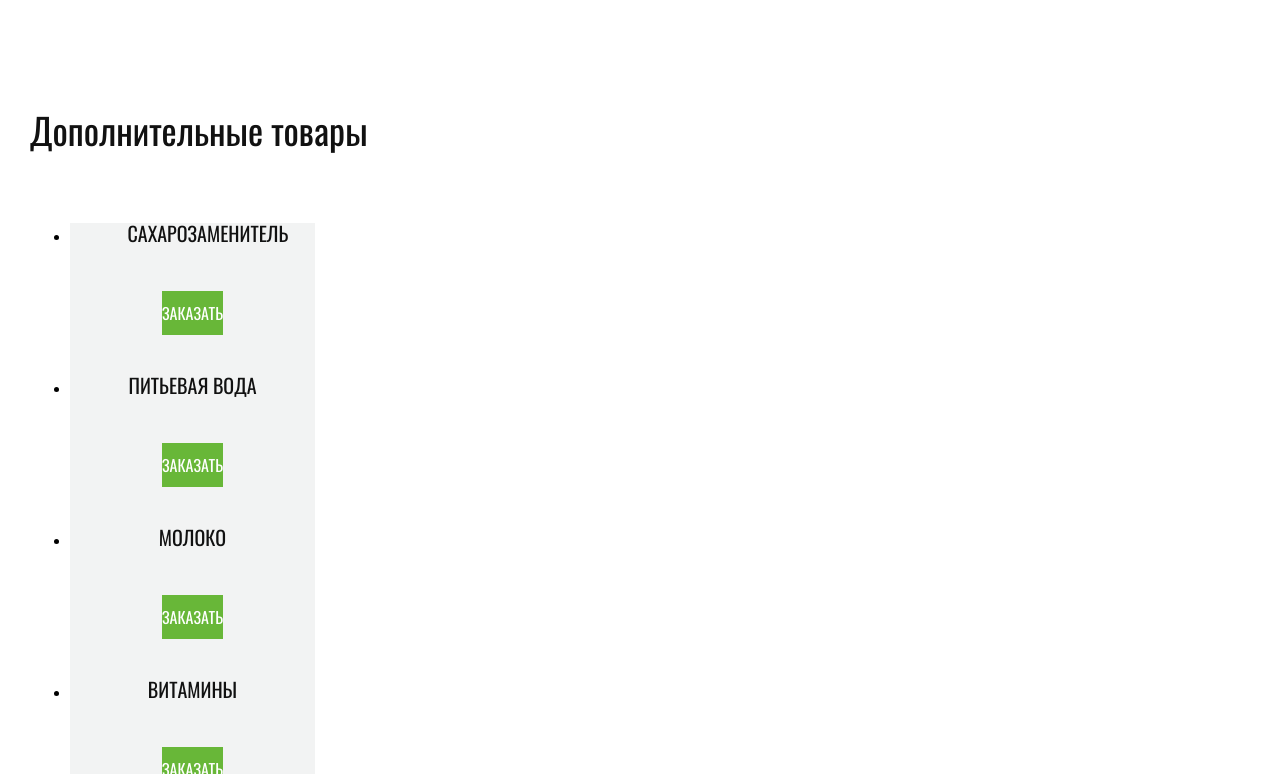
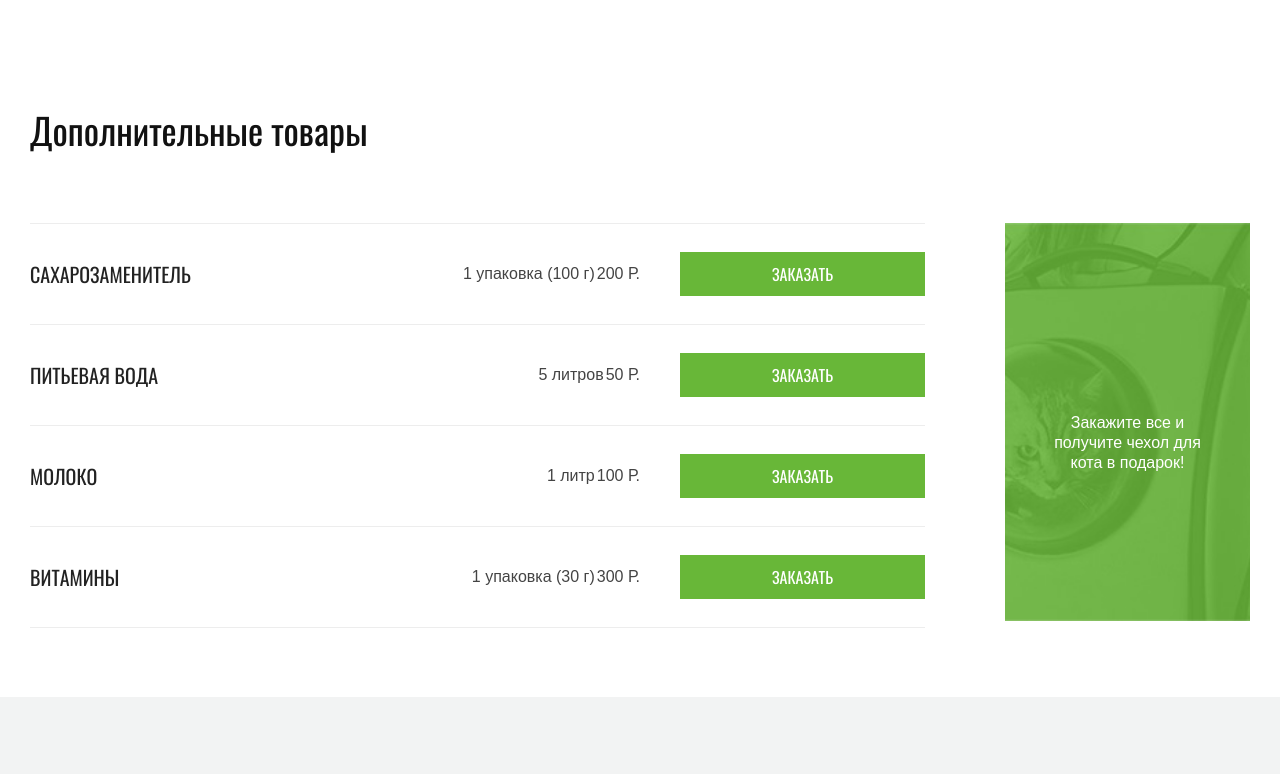
Before and after one commit to twiggie-rocks/151110-cat-energy-16, a website: page source/catalog.html in a window 1280 px wide. Shown: the part 1370-2144 px from the top of the page. Drawn offline with nearby package versions, Linux system fonts and the light colour scheme; files that its build step writes are made by us from their sources.

Commit message:
Верстка блока «Дополнительные товары»

```diff
--- a/source/catalog.html
+++ b/source/catalog.html
@@ -249,38 +249,64 @@
         </section>
         <section class="page-main__extra extra">
           <h2 class="extra__title">Дополнительные товары</h2>
+            <div class="extra__wrapper">
               <ul class="extra__list">
                 <li class="extra__item">
-                <div class="product">
-                  <h3 class="product__name">Сахарозаменитель</h3>
-                  <table class="product__properties"></table>
-                  <a href="#" class="button">Заказать</a>
+                  <div class="extra-product">
+                    <h3 class="extra-product__name">Сахарозаменитель</h3>
+                    <table class="extra-product__properties">
+                      <tbody>
+                        <tr>
+                          <td>1 упаковка (100 г)</td>
+                          <td>200 Р.</td>
+                      </tbody>
+                    </table>
+                    <a href="#" class="button extra-product__button">Заказать</a>
                   </div>
                 </li>
                 <li class="extra__item">
-                <div class="product">
-                  <h3 class="product__name">Питьевая вода</h3>
-                  <table class="product__properties"></table>
-                  <a href="#" class="button">Заказать</a>
+                  <div class="extra-product">
+                    <h3 class="extra-product__name">Питьевая вода</h3>
+                    <table class="extra-product__properties">
+                      <tbody>
+                        <tr>
+                          <td>5 литров</td>
+                          <td>50 Р.</td>
+                      </tbody>
+                    </table>
+                    <a href="#" class="button extra-product__button">Заказать</a>
                   </div>
                 </li>
                 <li class="extra__item">
-                <div class="product">
-                  <h3 class="product__name">Молоко</h3>
-                  <table class="product__properties"></table>
-                  <a href="#" class="button">Заказать</a>
+                  <div class="extra-product">
+                    <h3 class="extra-product__name">Молоко</h3>
+                    <table class="extra-product__properties">
+                      <tbody>
+                        <tr>
+                          <td>1 литр</td>
+                          <td>100 Р.</td>
+                      </tbody>
+                    </table>
+                    <a href="#" class="button extra-product__button">Заказать</a>
                   </div>
                 </li>
                 <li class="extra__item">
-                <div class="product">
-                  <h3 class="product__name">Витамины</h3>
-                  <table class="product__properties"></table>
-                  <a href="#" class="button">Заказать</a>
+                  <div class="extra-product">
+                    <h3 class="extra-product__name">Витамины</h3>
+                    <table class="extra-product__properties">
+                      <tbody>
+                        <tr>
+                          <td>1 упаковка (30 г)</td>
+                          <td>300 Р.</td>
+                      </tbody>
+                    </table>
+                    <a href="#" class="button extra-product__button">Заказать</a>
                   </div>
                 </li>
               </ul>
             <div class="extra__promo promo">
               <p class="promo__text">Закажите все и получите чехол для кота в подарок!</p>
+            </div>
           </div>
         </section>
       </div>
--- /dev/null
+++ b/source/sass/blocks/extra-product.scss
@@ -0,0 +1,84 @@
+.extra-product {
+  padding-top: 14px;
+  padding-bottom: 17px;
+}
+
+.extra-product__name {
+  margin: 0;
+  margin-bottom: 15px;
+  padding: 0;
+
+  font-size: 16px;
+  line-height: 16px;
+  font-weight: 400;
+  color: #222222;
+  font-family: $oswald;
+  text-transform: uppercase;
+}
+
+.extra-product__button {
+  width: 280px;
+}
+
+.extra-product__properties {
+  margin-bottom: 14px;
+
+  font-size: 14px;
+  line-height: 14px;
+  color: #444444;
+  font-family: $arial;
+
+  border-spacing: 0;
+  border-collapse: collapse;
+}
+
+@media (min-width: $tablet-width) {
+  .extra-product {
+    display: flex;
+    flex-wrap: wrap;
+    padding-top: 28px;
+    padding-left: 38px;
+    padding-bottom: 28px;
+    padding-right: 38px;
+  }
+
+  .extra-product__name {
+    margin-bottom: 26px;
+
+    font-size: 20px;
+    line-height: 20px;
+  }
+
+  .extra-product__button {
+    width: 633px;
+  }
+
+  .extra-product__properties {
+    margin-left: auto;
+
+    font-size: 16px;
+    line-height: 20px;
+  }
+}
+
+@media (min-width: $desktop-width) {
+  .extra-product {
+    align-items: center;
+    padding-left: 0;
+    padding-right: 0;
+  }
+
+  .extra-product__name {
+    margin: 0;
+    margin-right: auto;
+  }
+
+  .extra-product__properties {
+    margin: 0;
+    margin-right: 39px;
+  }
+
+  .extra-product__button {
+    width: 245px;
+  }
+}
--- a/source/sass/blocks/extra.scss
+++ b/source/sass/blocks/extra.scss
@@ -1,3 +1,8 @@
+.extra {
+  width: 280px;
+  margin: auto;
+}
+
 .extra__title {
   margin: 0;
   margin-bottom: 30px;
@@ -10,11 +15,64 @@
   font-family: $oswald;
 }
 
+.extra__list {
+  margin: 0;
+  margin-bottom: 39px;
+  padding: 0;
+
+  list-style: none;
+}
+
+.extra__item {
+  border-top: 1px solid #ededed;
+
+  &:last-child {
+    border-bottom: 1px solid #ededed;
+  }
+}
+
+.extra__promo {
+  margin-bottom: 35px;
+}
+
 @media (min-width: $tablet-width) {
+  .extra {
+    width: 100%;
+  }
+
   .extra__title {
     margin-bottom: 75px;
 
     font-size: 36px;
     line-height: 36px;
   }
+
+  .extra__list {
+    margin-bottom: 69px;
+  }
+
+  .extra__item {
+    border-right: 1px solid #ededed;
+    border-left: 1px solid #ededed;
+  }
+
+  .extra__promo {
+    margin-bottom: 76px;
+  }
 }
+
+@media (min-width: $desktop-width) {
+  .extra__wrapper {
+    display: flex;
+    justify-content: space-between;
+  }
+
+  .extra__list {
+    width: 895px;
+  }
+
+  .extra__item {
+    border-right: none;
+    border-left: none;
+  }
+}
--- a/source/sass/blocks/page-footer.scss
+++ b/source/sass/blocks/page-footer.scss
@@ -54,7 +54,7 @@
     display: flex;
     justify-content: space-between;
     align-items: center;
-    width: 780px;
+    width: 708px;
     padding-top: 58px;
     padding-bottom: 58px;
   }
--- a/source/sass/blocks/product.scss
+++ b/source/sass/blocks/product.scss
@@ -37,6 +37,7 @@
   color: #444444;
 
   border-collapse: collapse;
+  border-spacing: 0;
 
   tr {
     display: flex;
--- a/source/sass/style.scss
+++ b/source/sass/style.scss
@@ -34,6 +34,7 @@
 @import "blocks/show-more";
 @import "blocks/promo";
 @import "blocks/extra";
+@import "blocks/extra-product";
 
 /* Блоки страницы с формой */
 
```
Lines whose indentation alone changed are shown as unchanged.
